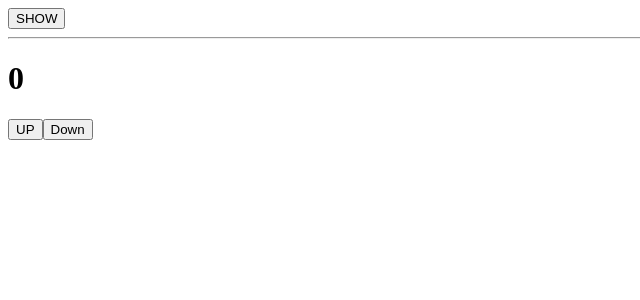
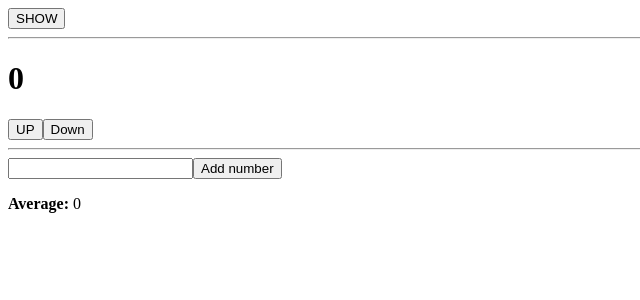
Before and after one commit to AreumAn/master-react, a React (Create React App) app in the folder hooks-demo/: page / in a window 1280 px wide. Shown: the top 300 px of the page, without its empty margins (0-640 px from the left). Built offline with nearby package versions, Linux system fonts and the light colour scheme.

Commit message:
Add useMemo

```diff
--- a/hooks-demo/src/App.js
+++ b/hooks-demo/src/App.js
@@ -1,6 +1,7 @@
 import React, { useState } from 'react';
 import Counter from 'Counter';
 import Info from 'Info';
+import Average from 'Average';
 
 const App = () => {
     const [visible, setVisible] = useState(false);
@@ -13,6 +14,8 @@ const App = () => {
             <hr />
                 {visible && <Info />}
             <Counter />
+            <hr />
+            <Average />
         </div>
     );
 }
--- /dev/null
+++ b/hooks-demo/src/Average.js
@@ -0,0 +1,43 @@
+import React, { useState, useMemo } from 'react';
+
+const getAverage = numbers => {
+    console.log('get Average...');
+    if(numbers.length === 0) return 0;
+    const sum = numbers.reduce((a,b) => a +b);
+    return sum / numbers.length;
+}
+
+const Average = () => {
+    const [list, setList] = useState([]);
+    const [number, setNumber] = useState('');
+
+    const onChange = e => {
+        setNumber(e.target.value);
+    }
+
+    const onInsert = () => {
+        const nextList = list.concat(parseInt(number));
+        setList(nextList);
+        setNumber('');
+    }
+
+    // useMemo let getAverage only excute when list changes, it will not excute when the user adds input value.
+    const avg = useMemo(() => getAverage(list), [list]);
+
+    return (
+        <div>
+            <input value={number} onChange={onChange} />
+            <button onClick={onInsert}>Add number</button>
+            <ul>
+                {list.map((value, idx) => (
+                    <li key={idx}>{value}</li>
+                ))}
+            </ul>
+            <div>
+                <b>Average: </b>{avg}
+            </div>
+        </div>
+    );
+}
+
+export default Average;
```
